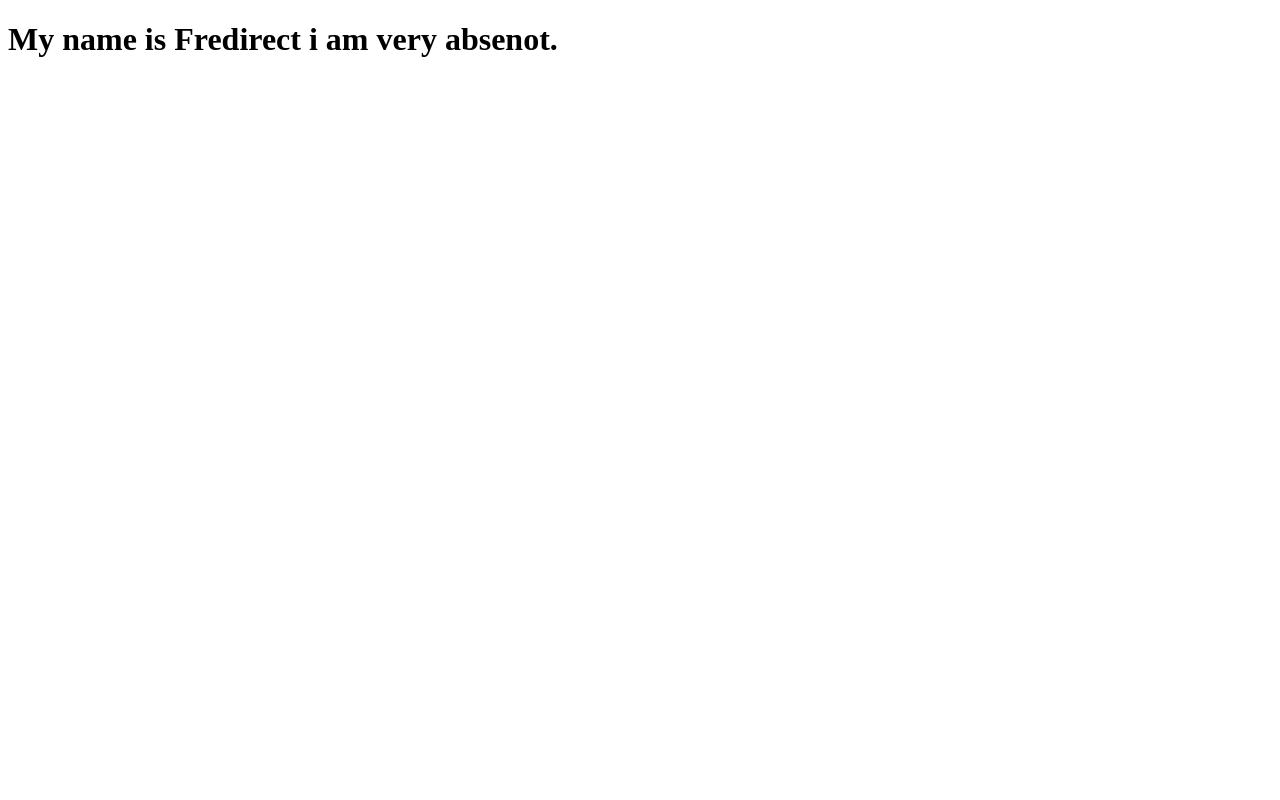
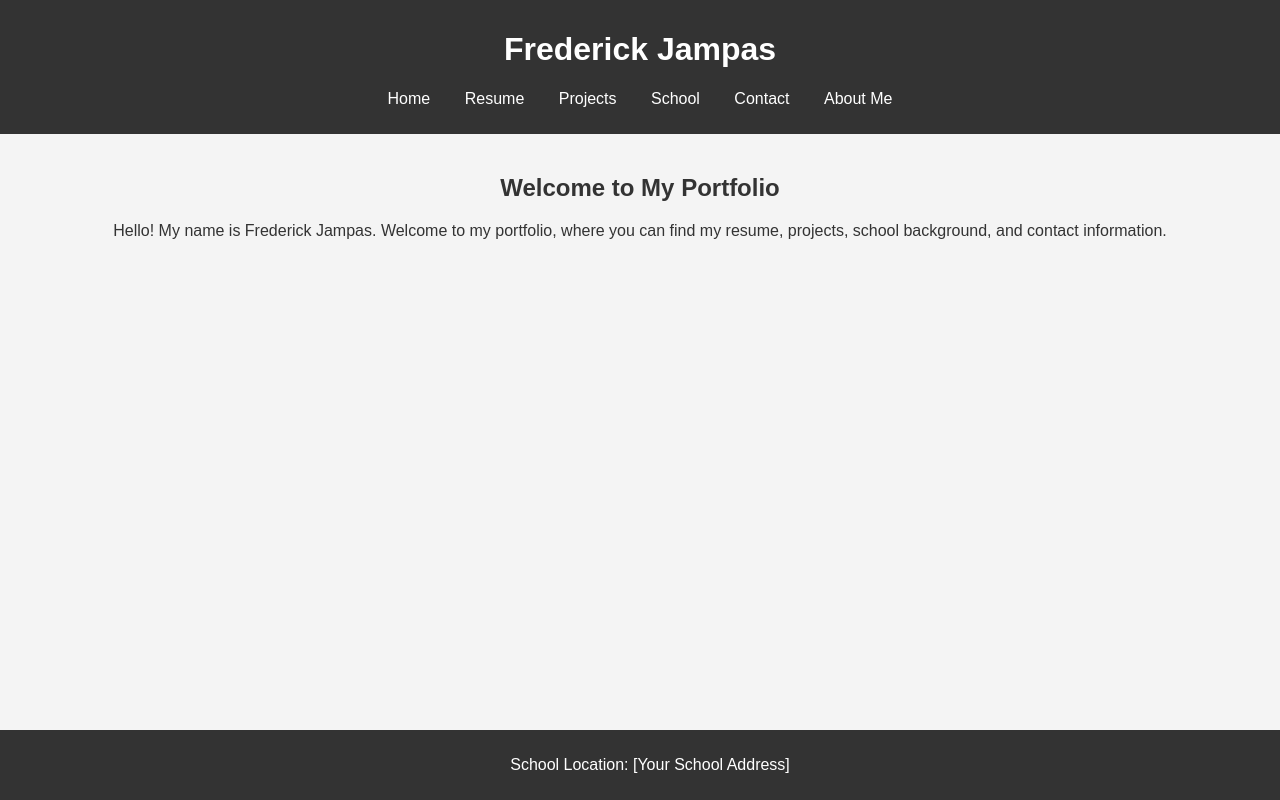
Before and after one commit to jampasfredirect/jampasfredirect.github.io, a plain HTML site: page index.html in a window 1280 px wide. Drawn offline with Linux system fonts and the light colour scheme.

Commit message:
Initial commit

```diff
--- a/index.html
+++ b/index.html
@@ -3,10 +3,73 @@
 <head>
     <meta charset="UTF-8">
     <meta name="viewport" content="width=device-width, initial-scale=1.0">
-    <title>Jampas Portfolio</title>
+    <title>Frederick Jampas - Portfolio</title>
+    <link rel="stylesheet" href="styles.css">
+    <style>
+        body {
+            font-family: Arial, sans-serif;
+            margin: 0;
+            padding: 0;
+            background-color: #f4f4f4;
+            color: #333;
+        }
+        header {
+            background: #333;
+            color: white;
+            padding: 10px 0;
+            text-align: center;
+        }
+        nav ul {
+            list-style: none;
+            padding: 0;
+        }
+        nav ul li {
+            display: inline;
+            margin: 0 15px;
+        }
+        nav ul li a {
+            color: white;
+            text-decoration: none;
+        }
+        main {
+            padding: 20px;
+            text-align: center;
+        }
+        footer {
+            background: #333;
+            color: white;
+            text-align: center;
+            padding: 10px;
+            position: fixed;
+            width: 100%;
+            bottom: 0;
+        }
+    </style>
 </head>
 <body>
-    <h1>My name is Fredirect i am very absenot.</h1>
+    <header>
+        <h1>Frederick Jampas</h1>
+        <nav>
+            <ul>
+                <li><a href="index.html">Home</a></li>
+                <li><a href="resume.html">Resume</a></li>
+                <li><a href="projects.html">Projects</a></li>
+                <li><a href="school.html">School</a></li>
+                <li><a href="contact.html">Contact</a></li>
+                <li><a href="about.html">About Me</a></li>
+            </ul>
+        </nav>
+    </header>
 
+    <main>
+        <section>
+            <h2>Welcome to My Portfolio</h2>
+            <p>Hello! My name is Frederick Jampas. Welcome to my portfolio, where you can find my resume, projects, school background, and contact information.</p>
+        </section>
+    </main>
+
+    <footer>
+        <p>School Location: [Your School Address]</p>
+    </footer>
 </body>
 </html>
```
